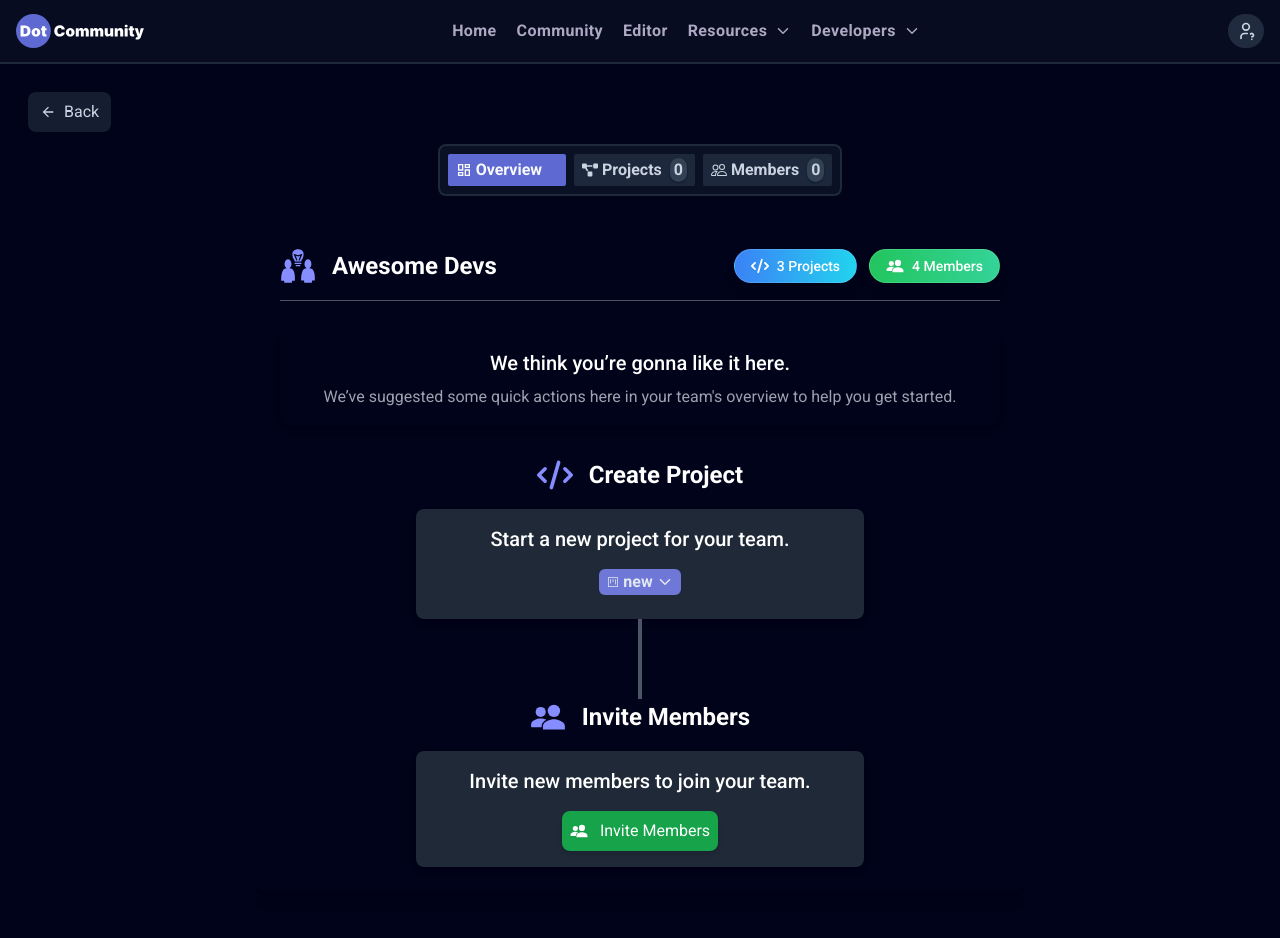
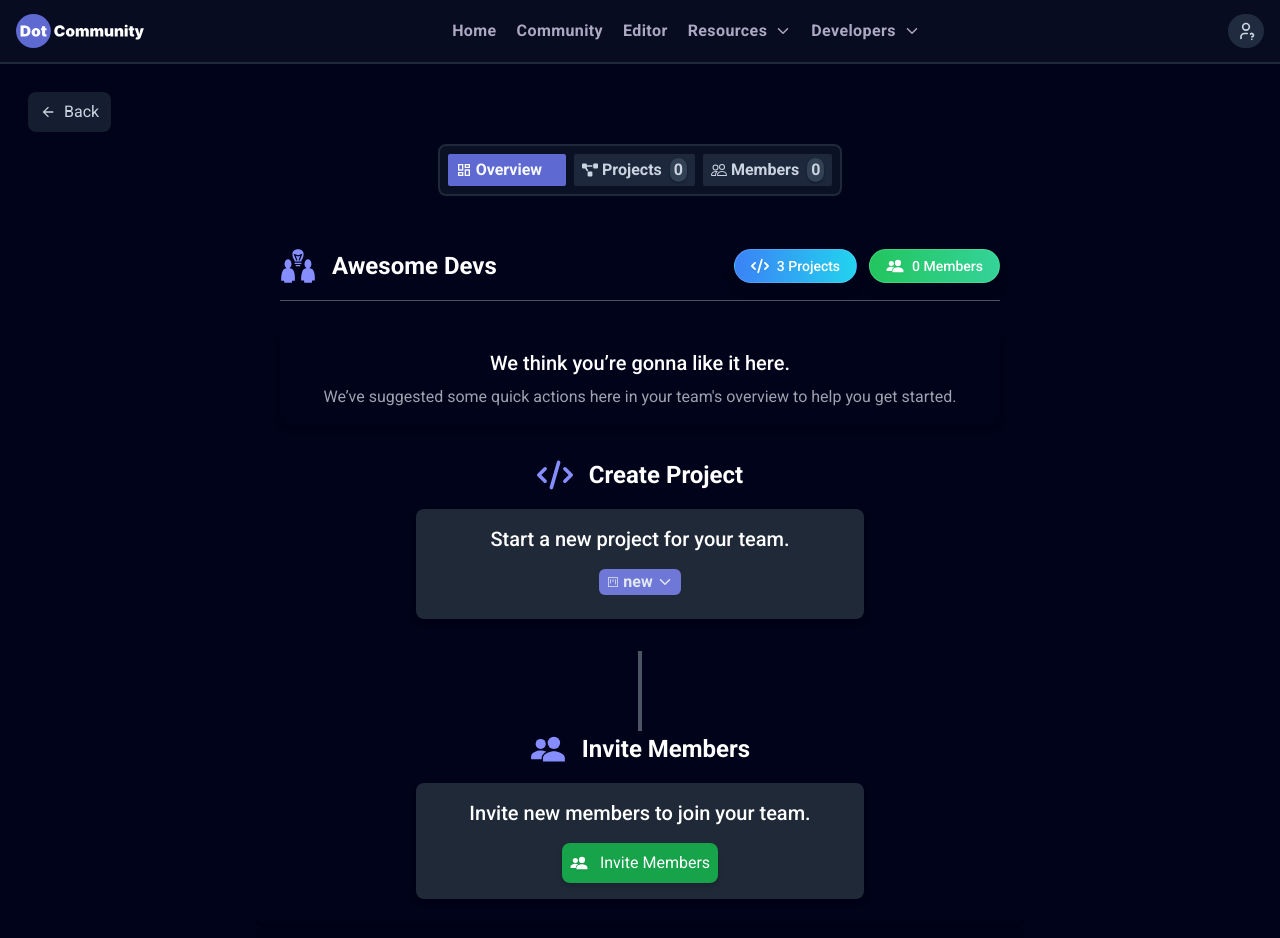
Before and after one commit to smdt-project/dot-deploy-front-end, a React (Vite) app: page /teams in a window 1280 px wide. Shown: the top 938 px of the page. Built offline with nearby package versions, Linux system fonts and the light colour scheme.

Commit message:
feat: implement invite member functionality in TeamOverview component

```diff
--- a/src/pages/teams/TeamOverview.jsx
+++ b/src/pages/teams/TeamOverview.jsx
@@ -1,37 +1,44 @@
-import React from "react";
+import React, { useState } from "react";
+import { useDispatch, useSelector } from "react-redux";
 import { IoPeopleSharp } from "react-icons/io5";
 import { FaCode } from "react-icons/fa6";
 import { GiTeamIdea } from "react-icons/gi";
 import CreateNewBox from "../community/CreateNewBox";
+import InviteMemberModal from "./features/InviteMemberModal";
+import { inviteMemberRequest } from "./teamsSlice";
 
-const Team = {
-  name: "Awesome Devs",
-  projects: ["Project Alpha", "Project Beta", "Project Gamma"],
-  members: ["John", "Jane", "Doe", "Smith"],
-};
+const TeamOverview = () => {
+  const [isInviteModalOpen, setIsInviteModalOpen] = useState(false);
+  const dispatch = useDispatch();
+  const members = useSelector((state) => state.teams.members);
 
-function TeamOverview() {
+  const handleInviteMember = (email) => {
+    const teamId = "67a13012f73fe83f920344b5";
+    dispatch(inviteMemberRequest({ email, teamId }));
+  };
+
   return (
-    <div className="flex flex-col text-white p-6 rounded-lg shadow-lg ">
+    <div className="flex flex-col text-white p-6 rounded-lg shadow-lg">
+      {/* Header */}
       <div className="flex items-center justify-between border-b border-gray-600 pb-4 mb-4">
         <div className="flex items-center gap-4">
           <div className="text-[28px] sm:text-4xl text-[#858DFF]">
             <GiTeamIdea />
           </div>
           <span className="text-xl sm:text-2xl font-semibold capitalize">
-            {Team.name}
+            Awesome Devs
           </span>
         </div>
 
         <div className="flex gap-3">
           <div className="flex items-center bg-gradient-to-r from-blue-500 to-cyan-400 text-white py-1.5 px-4 rounded-full text-sm shadow-lg border border-blue-300/30 backdrop-blur-md">
             <FaCode className="mr-2 text-lg drop-shadow-sm" />
-            <span className="font-medium">{Team.projects.length} Projects</span>
+            <span className="font-medium">3 Projects</span>
           </div>
 
           <div className="flex items-center bg-gradient-to-r from-green-500 to-emerald-400 text-white py-1.5 px-4 rounded-full text-sm shadow-lg border border-green-300/30 backdrop-blur-md">
             <IoPeopleSharp className="mr-2 text-lg drop-shadow-sm" />
-            <span className="font-medium">{Team.members.length} Members</span>
+            <span className="font-medium">{members.length} Members</span>
           </div>
         </div>
       </div>
@@ -65,7 +72,8 @@ function TeamOverview() {
         </div>
       </div>
 
-      <div className=" flex flex-col items-center">
+      {/* Invite Members Section */}
+      <div className="mt-8 flex flex-col items-center">
         <div className="w-1 h-20 bg-gray-600"></div>
 
         <div className="flex items-center gap-4">
@@ -76,11 +84,15 @@ function TeamOverview() {
             Invite Members
           </span>
         </div>
+
         <div className="mt-4 p-4 flex flex-col items-center bg-gray-800 rounded-lg shadow-md w-full max-w-md">
           <p className="text-center text-lg sm:text-xl font-medium">
             Invite new members to join your team.
           </p>
-          <button className="mt-4  p-2 bg-green-600 text-white rounded-lg shadow-md hover:bg-green-700">
+          <button
+            className="mt-4 p-2 bg-green-600 text-white rounded-lg shadow-md hover:bg-green-700"
+            onClick={() => setIsInviteModalOpen(true)}
+          >
             <div className="flex items-center gap-1">
               <IoPeopleSharp className="mr-2 text-lg drop-shadow-sm" />
               <span>Invite Members</span>
@@ -88,8 +100,16 @@ function TeamOverview() {
           </button>
         </div>
       </div>
+
+      {/* Invite Member Modal */}
+      {isInviteModalOpen && (
+        <InviteMemberModal
+          onClose={() => setIsInviteModalOpen(false)}
+          onInvite={handleInviteMember}
+        />
+      )}
     </div>
   );
-}
+};
 
 export default TeamOverview;
```
